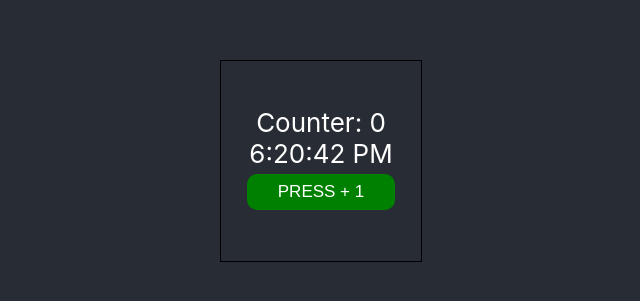
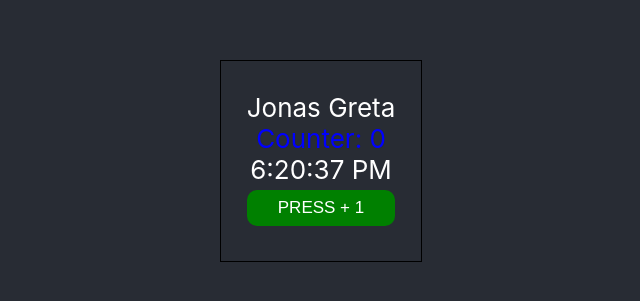
Before and after one commit to A-Kija/react, a React (Create React App) app: page / in a window 1280 px wide. Shown: the part 239-540 px from the top of the page, without its empty margins (319-959 px from the left). Built offline with nearby package versions, Linux system fonts and the light colour scheme.

Commit message:
useEffect 2

```diff
--- a/src/App.js
+++ b/src/App.js
@@ -8,7 +8,7 @@ function App() { // <---- pagrindinis komponentas
   return (
     <div className="App">
       <header className="App-header">
-        <Effect/>
+        <Effect vardas1={'Jonas'} vardas2={'Greta'}/>
       </header>
     </div>
   );
--- a/src/components/Effect.jsx
+++ b/src/components/Effect.jsx
@@ -1,47 +1,87 @@
-import React, { useState, useEffect } from 'react';
+import React, { useState, useEffect, useRef } from 'react';
 
-const Effect = () => {
+const Effect = ({vardas2, vardas1}) => {
 
     const [count, setCount] = useState(0); // keiciasi nuo mygtuko
 
     const [date, setDate] = useState(new Date()); // keiciasi nuo Tik Tako
 
-    // console.log('Hello Component')
+    const [color, setColor] = useState('red');
+
+    const alreadyMounted = useRef(false);
+    const runOnce = useRef(0);// nera mount ir nera count
+    const runColor = useRef(0);
+
+    const ticTac = () => {
+        setDate(new Date());
+    }
+
+    // pasileidzia visada
+    useEffect(() => {
+        console.log('Always!')
+
+    });
+
+    // priristas prie date steito ir pasileidzia nuo laikrodzio
+    useEffect(() => {
+        console.log('TIC TIC')
+        if (runColor.current) {
+            runColor.current = 0;
+            setColor('red');
+        }
+        else {
+            runColor.current = 1;
+            setColor('blue');
+        }
+    }, [date]);
+
+    // priristas prie count steito ir pasileidzia nuo mygtuko
+    useEffect(() => {
+        console.log('COUNT')
+    }, [count]);
+
+    // priristas prie count ir date steitu
+    useEffect(() => {
+        console.log('COUNT + TIC TAC')
+    }, [date, count]);
 
 
-    const ticTac = () => {
-        console.log('TIC-TAC')
-        setDate(new Date());
-        // this.setState({clock: new Date()});
-      }
-
+    // priristas prie count steito ir pasileidzia TIK! nuo mygtuko/ 100% update
     useEffect(() => {
-        console.log('Hello Effect!')
-    });
+        if (alreadyMounted.current) {// antras ir toliau
+            console.log('ONLY COUNT')
+        }
+        else {// pirmas kartas
+            alreadyMounted.current = true;
+        }
+    }, [count]);
 
 
+    // priristas prie count steito ir pasileidzia TIK! nuo mygtuko ir TIK! 1 karta
     useEffect(() => {
-        console.log('Hello TIC TIC')
-    }, [date]);
-
-
-    useEffect(() => {
-        console.log('Hello COUNT')
+        if (runOnce.current === 0) {// mounting
+            runOnce.current = 1;
+        }
+        else if(runOnce.current === 1) {// pirmas kartas ir vienintelis
+            console.log('ONLY COUNT RUN 1')
+            runOnce.current = 2;
+        }
     }, [count]);
 
 
     // componentDidMount veikimo imitacija
     useEffect(() => {
         console.log('MOUNT')
-        const timerID = setInterval(()=>ticTac(), 5000);
+        const timerID = setInterval(()=>ticTac(), 50000);
+
+        return () => clearInterval(timerID);//<---- componentWillUnmount veikimo imitacija
+
     }, []);
-
-
-
 
     return (
         <div className="box">
-            <div>Counter: {count}</div>
+            <div>{vardas1} {vardas2}</div>
+            <div style={{color:color}}>Counter: {count}</div>
             <div>{date.toLocaleTimeString()}</div>
             <button className="myButton" onClick={() => setCount(counter => counter + 1)}>
                 PRESS + 1
```
